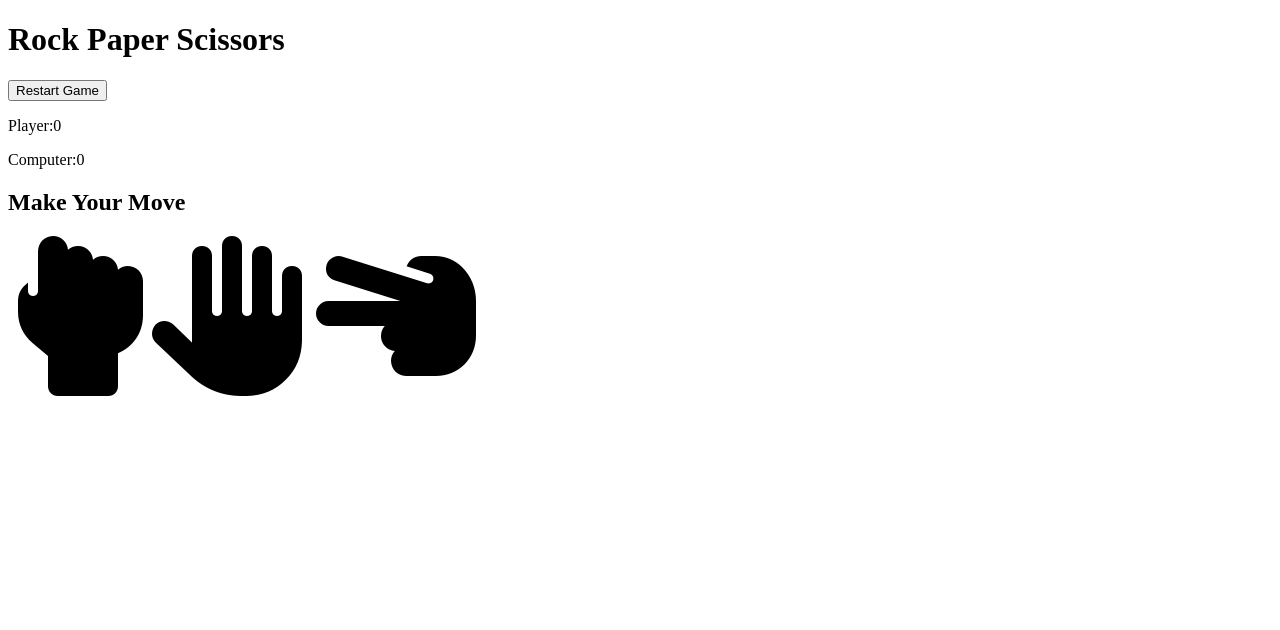
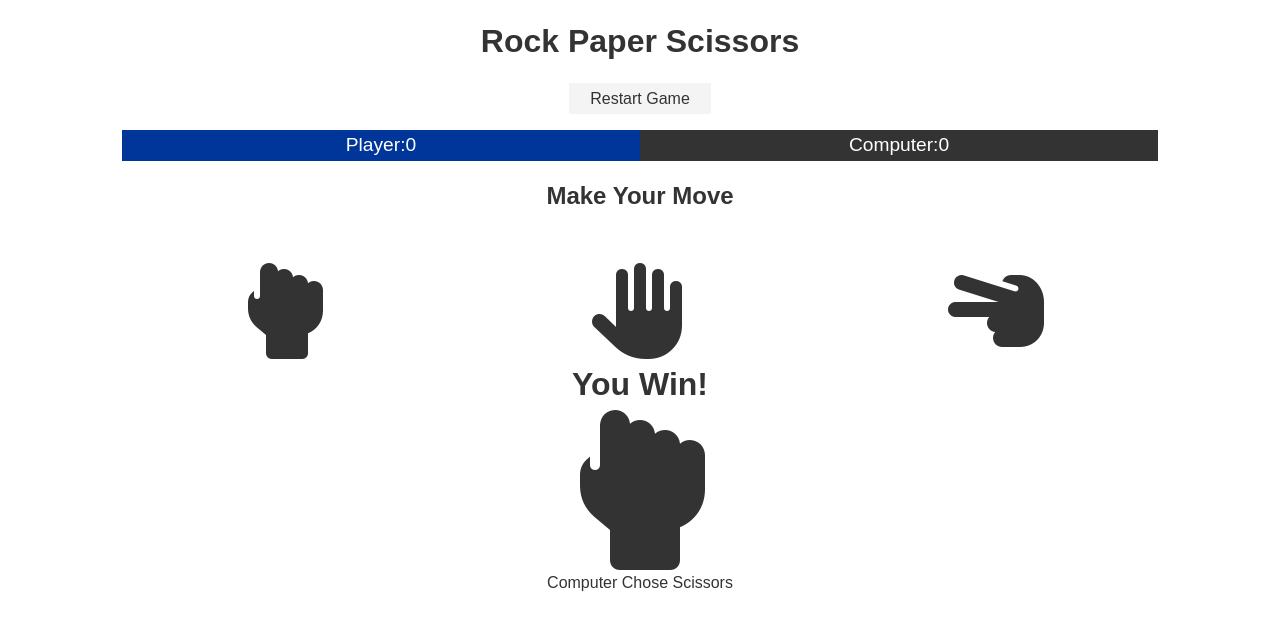
Before and after one commit to chloekeenan/Project-2, a plain HTML site: page index.html in a window 1280 px wide. Drawn offline with Linux system fonts and the light colour scheme; files whose address does not match are found by name.

Commit message:
add css styling

```diff
--- a/assets/css/style.css
+++ b/assets/css/style.css
@@ -0,0 +1,93 @@
+
+
+  :root {
+    --primary-color: #003699;
+    --dark-color: #333333;
+    --light-color: #f4f4f4;
+    --lose-color: #dc3545;
+    --win-color: #28a745;
+    --modal-duration: 1s;
+  }
+
+  * {
+    box-sizing: border-box;
+    padding: 0;
+    margin: 0;
+  }
+
+  body {
+    font-family:Arial, Helvetica, sans-serif;
+    line-height: 1.6;
+    background: #fff;
+    color: #333;
+  }
+
+  .container {
+    max-width: 1100px;
+    margin: auto;
+    overflow: hidden;
+    padding: 0 2rem;
+    text-align: center;
+  }
+
+  .restart-btn {
+    display: inline-block;
+    background: var(--light-color);
+    color: #333;
+    padding: 0.4rem 1.3rem;
+    font-size: 1rem;
+    cursor: pointer;
+    outline: none;
+    border: none;
+    margin-bottom: 1rem;
+  }
+
+  .restart-btn:hover {
+    background: var(--primary-color);
+    color: #fff;
+  }
+
+  .header {
+    text-align: center;
+    margin: 1rem 0;
+  }
+
+  .header h1 {
+    margin-bottom: 1rem;
+  }
+
+  .score {
+    display: grid;
+    grid-template-columns: repeat(2, 1fr);
+    font-size: 1.2rem;
+    color: #fff;
+  }
+
+  .score p:first-child {
+    background: var(--primary-color);
+  }
+
+  .score p:last-child {
+    background: var(--dark-color);
+  }
+
+  .choices {
+    display: grid;
+    grid-template-columns: repeat(3, 1fr);
+    grid-gap: 2rem;
+    margin-top: 3rem;
+    text-align: center;
+  }
+
+  .choice {
+    cursor: pointer;
+  }
+
+  .choice:hover {
+    color: var(--primary-color);
+  }
+
+
+  @media(max-width:700px) { .choice {font-size: 110px;} }
+
+  @media(max-width:500px) { .choice {font-size: 80px;} }
--- a/index.html
+++ b/index.html
@@ -7,23 +7,33 @@
     <link rel="stylesheet" href="assets/css/style.css">
     <link rel="stylesheet" href="assets/css/modal.css">
     <script src="https://kit.fontawesome.com/b26569ff5a.js" crossorigin="anonymous"></script>
-    <title>Project 2</title>
+    <title>Rock Paper Scissors</title>
 </head>
 <body>
 <div class="container">
-    <header class="header"><h1>Rock Paper Scissors</h1></header>
+    <header class="header"><h1>Rock Paper Scissors</h1>
     <button id="restart" class="restart-btn">Restart Game</button>
-    <div id="score" class="score"></div>
+    <div id="score" class="score">
     <p>Player:0</p>
     <p>Computer:0</p>
+    </div>
+    </header>
     <h2>Make Your Move</h2>
     <div class="choices">
-        <i id="rock" i class="fa-solid fa-hand-back-fist fa-10x"></i>
-        <i id="rock" i class="fa-solid fa-hand fa-10x"></i>
-        <i id="scissors"i class="fa-solid fa-hand-scissors fa-10x"></i>
+        <i id="rock" i class="fa-solid fa-hand-back-fist fa-6x"></i>
+        <i id="paper" i class="fa-solid fa-hand fa-6x"></i>
+        <i id="scissors"i class="fa-solid fa-hand-scissors fa-6x"></i>
 
     </div>
-</div>
+
+    <!--Modal Section-->
+    <div class="modal">
+        <div id="result" class="modal-content"><h1>You Win!</h1><i class="fa-solid fa-hand-back-fist fa-10x"></i>
+            <p>Computer Chose Scissors</p>
+        </div>
+
+
+
 
 
 
```
